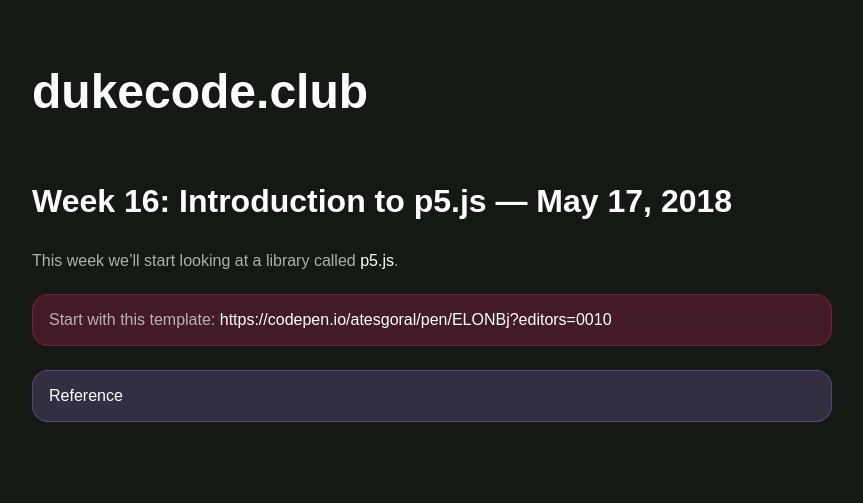
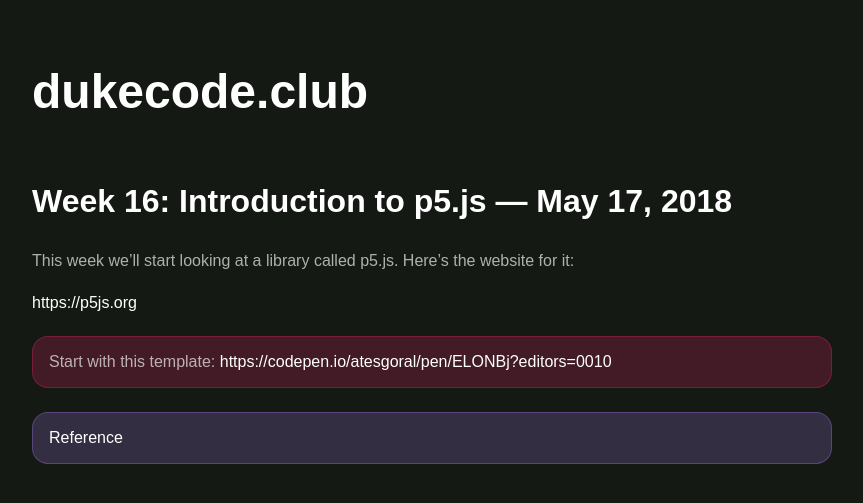
Before and after one commit to atesgoral/dukecode.club, a Jekyll site: the page built from _posts/2018-05-17-week-16-p5-introduction.md, in a window 1280 px wide. Shown: the top 503 px of the page, without its empty margins (208-1071 px from the left). Built offline with Jekyll 4.4.1, drawn with Linux system fonts in a browser that asks for light colours; our own code applies the rules of GitHub Pages for plain Markdown files.

Commit message:
Make website link clearer

```diff
--- a/_posts/2018-05-17-week-16-p5-introduction.md
+++ b/_posts/2018-05-17-week-16-p5-introduction.md
@@ -3,7 +3,9 @@ title: "Introduction to p5.js"
 week: 16
 ---
 
-This week we'll start looking at a library called [p5.js](https://p5js.org).
+This week we'll start looking at a library called p5.js. Here's the website for it:
+
+<https://p5js.org>
 
 Start with this template: <https://codepen.io/atesgoral/pen/ELONBj?editors=0010>
 {: .panel .snapshot }
```
